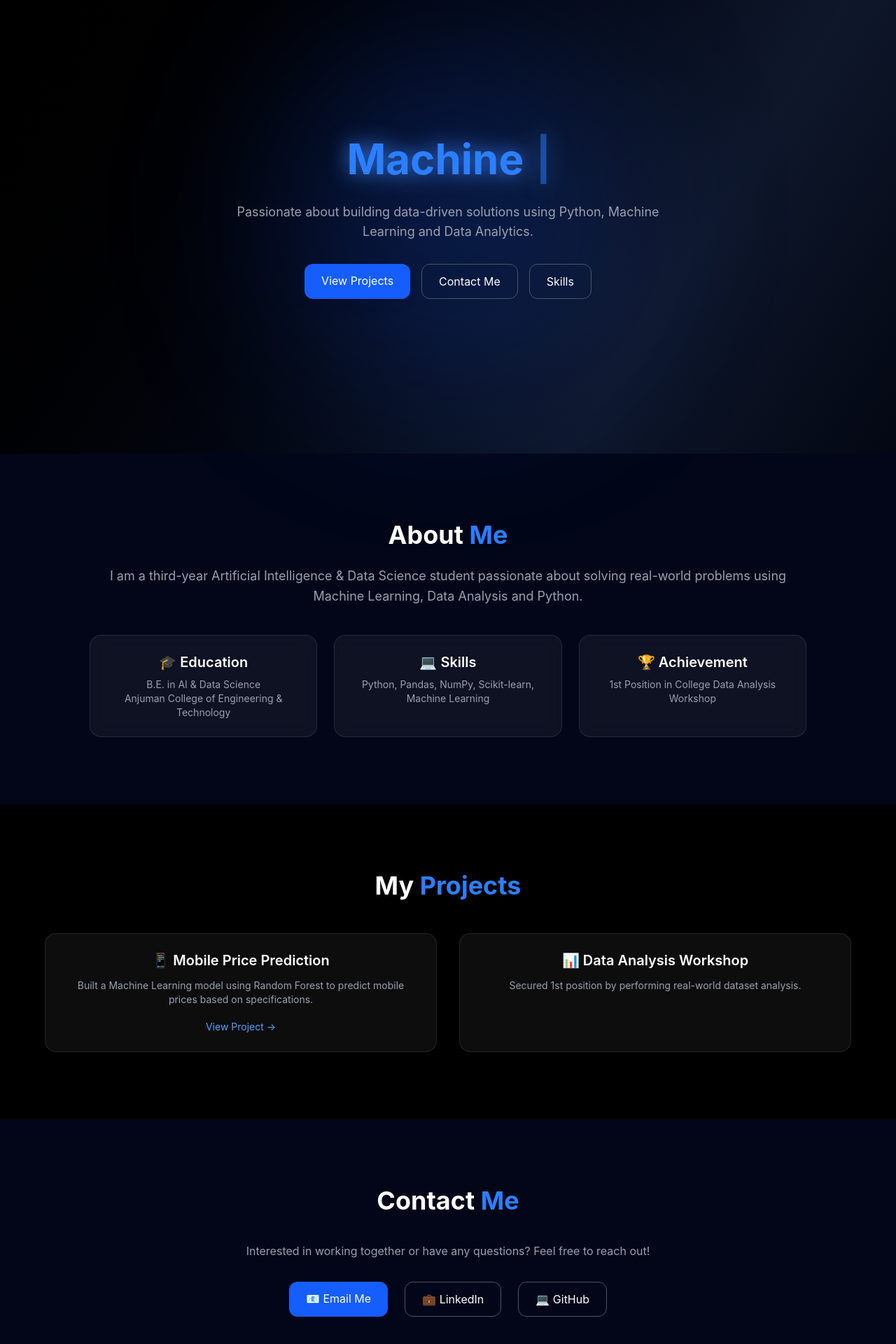
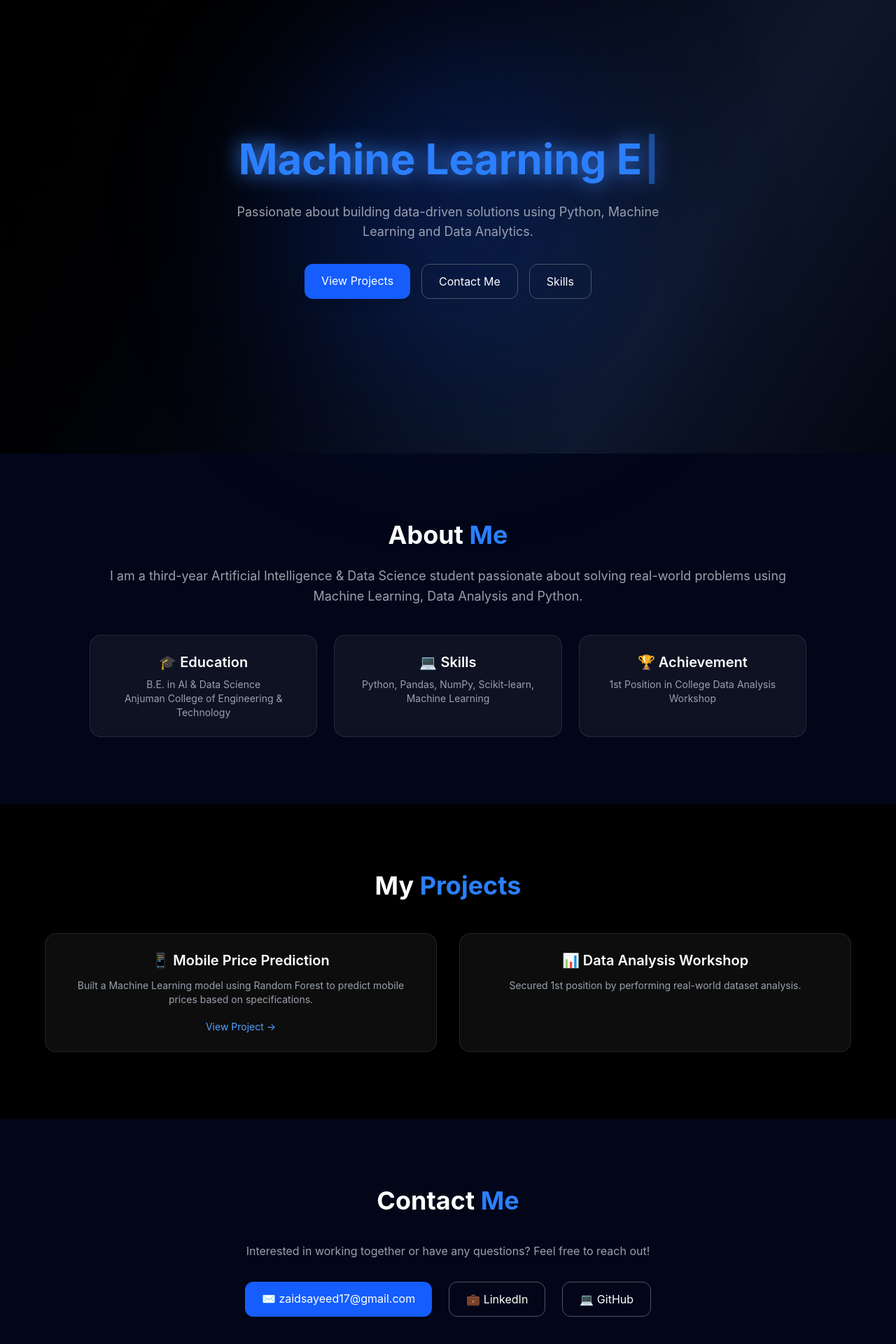
Before and after one commit to zaidsayeed17/zaid-portfolio, a React (Vite) app: page / in a window 1280 px wide. Shown: the part 108-2028 px from the top of the page at 70% size. Built offline with nearby package versions, Linux system fonts and the light colour scheme.

Commit message:
Modify typewriter words and email display
Updated the typewriter text and changed email display.

```diff
--- a/src/App.jsx
+++ b/src/App.jsx
@@ -28,7 +28,7 @@
           <span className="text-blue-500 drop-shadow-[0_0_15px_#3b82f6]">
             <Typewriter
               words={[
-                "AI & Data Science Undergraduate",
+                "AI & Data Science Student",
                 "Machine Learning Enthusiast",
                 "Aspiring Data Analyst",
               ]}
@@ -203,7 +203,7 @@
               href="zaidsayeed17@gmail.com"
               className="px-6 py-3 bg-blue-600 hover:bg-blue-700 rounded-xl transition"
             >
-              📧 Email Me
+             ✉ zaidsayeed17@gmail.com
             </a>
 
             <a
```
